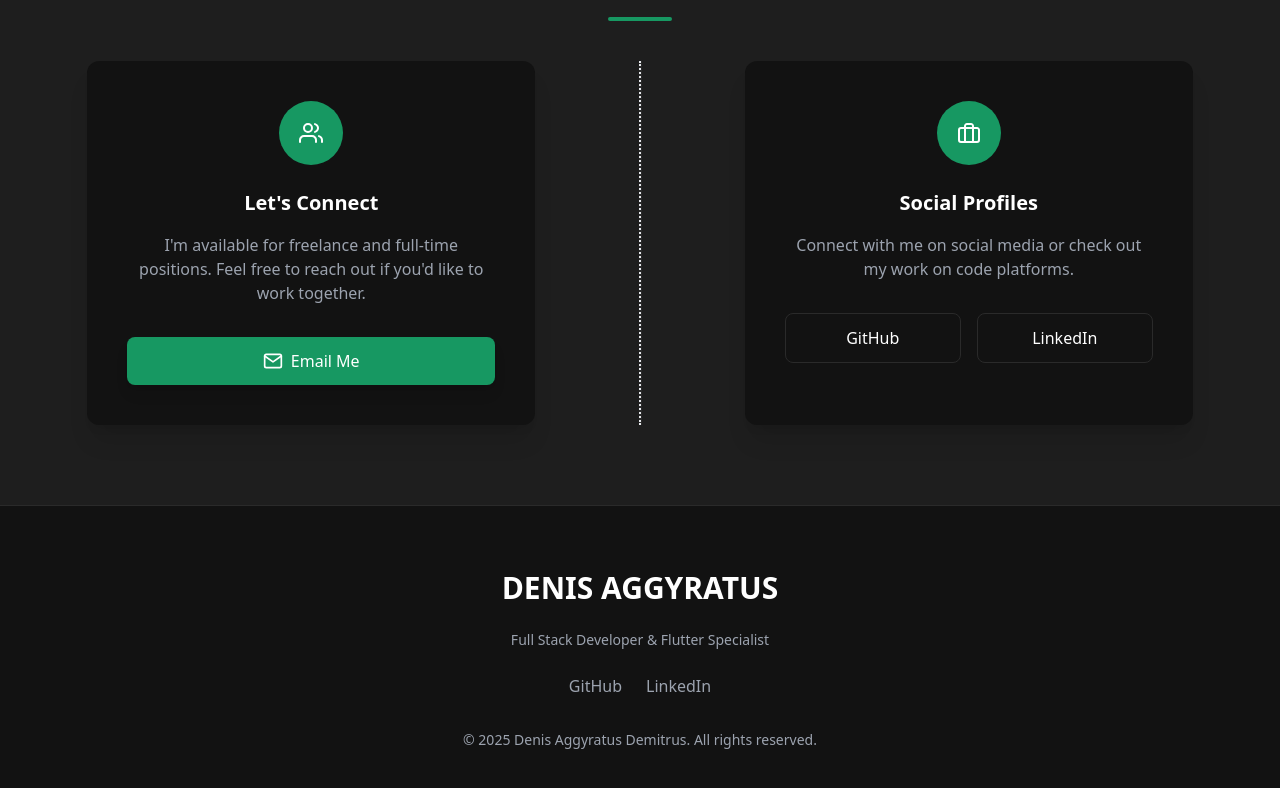
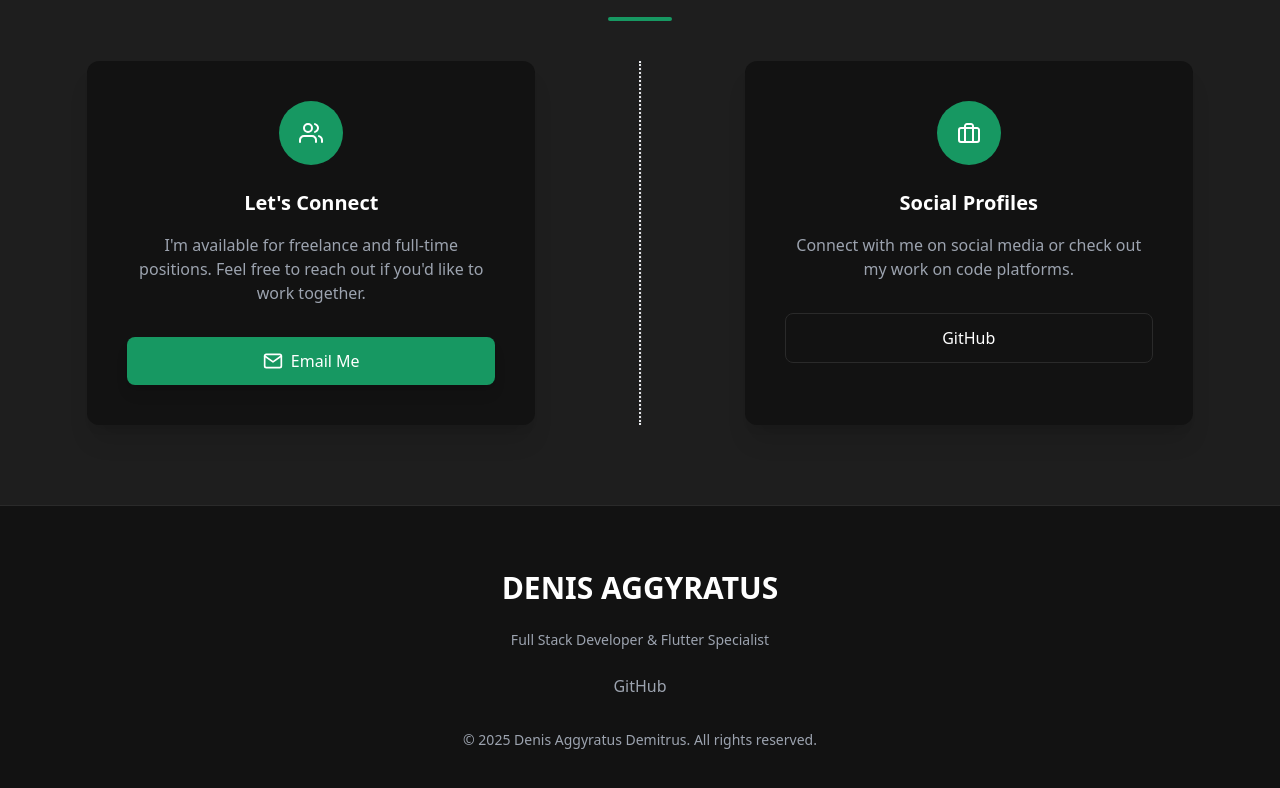
Before and after one commit to WorldBuilder21/portfolio_site, a plain HTML site: page index.html in a window 1280 px wide. Shown: the part 5325-6113 px from the top of the page. Drawn offline with nearby package versions, Linux system fonts and the light colour scheme.

Commit message:
Removed the LinkedIn tag

```diff
--- a/index.html
+++ b/index.html
@@ -457,15 +457,15 @@
                     <h3 class="text-xl font-semibold text-center mb-4">Social Profiles</h3>
                     <p class="text-gray-400 text-center mb-8">Connect with me on social media or check out my work on
                         code platforms.</p>
-                    <div class="grid grid-cols-2 gap-4">
+                    <div class="flex flex-col gap-4">
                         <a href="https://github.com/WorldBuilder21/" target="_blank" rel="noopener noreferrer"
                             class="bg-dark border border-border text-white py-3 px-4 rounded-lg text-center font-medium flex items-center justify-center hover:border-primary transition duration-300">
                             GitHub
                         </a>
-                        <a href="#"
+                        <!-- <a href="#"
                             class="bg-dark border border-border text-white py-3 px-4 rounded-lg text-center font-medium flex items-center justify-center hover:border-primary transition duration-300">
                             LinkedIn
-                        </a>
+                        </a> -->
                     </div>
                 </div>
             </div>
@@ -480,7 +480,7 @@
                 <div class="flex space-x-6 mb-8">
                     <a href="https://github.com/WorldBuilder21/" target="_blank" rel="noopener noreferrer"
                         class="text-gray-400 hover:text-primary transition-colors">GitHub</a>
-                    <a href="#" class="text-gray-400 hover:text-primary transition-colors">LinkedIn</a>
+                    <!-- <a href="#" class="text-gray-400 hover:text-primary transition-colors">LinkedIn</a> -->
                 </div>
                 <p class="text-gray-400 text-sm">© 2025 Denis Aggyratus Demitrus. All rights reserved.</p>
             </div>
```
